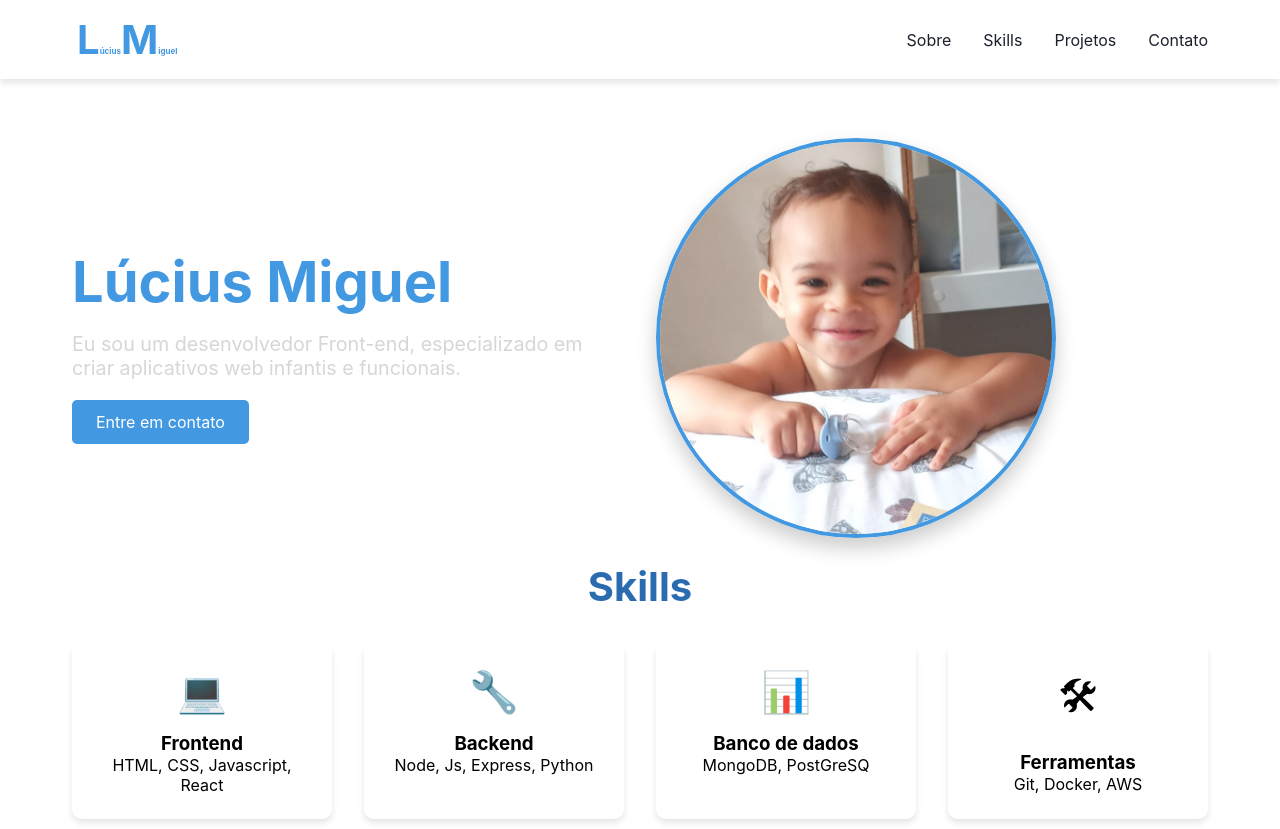
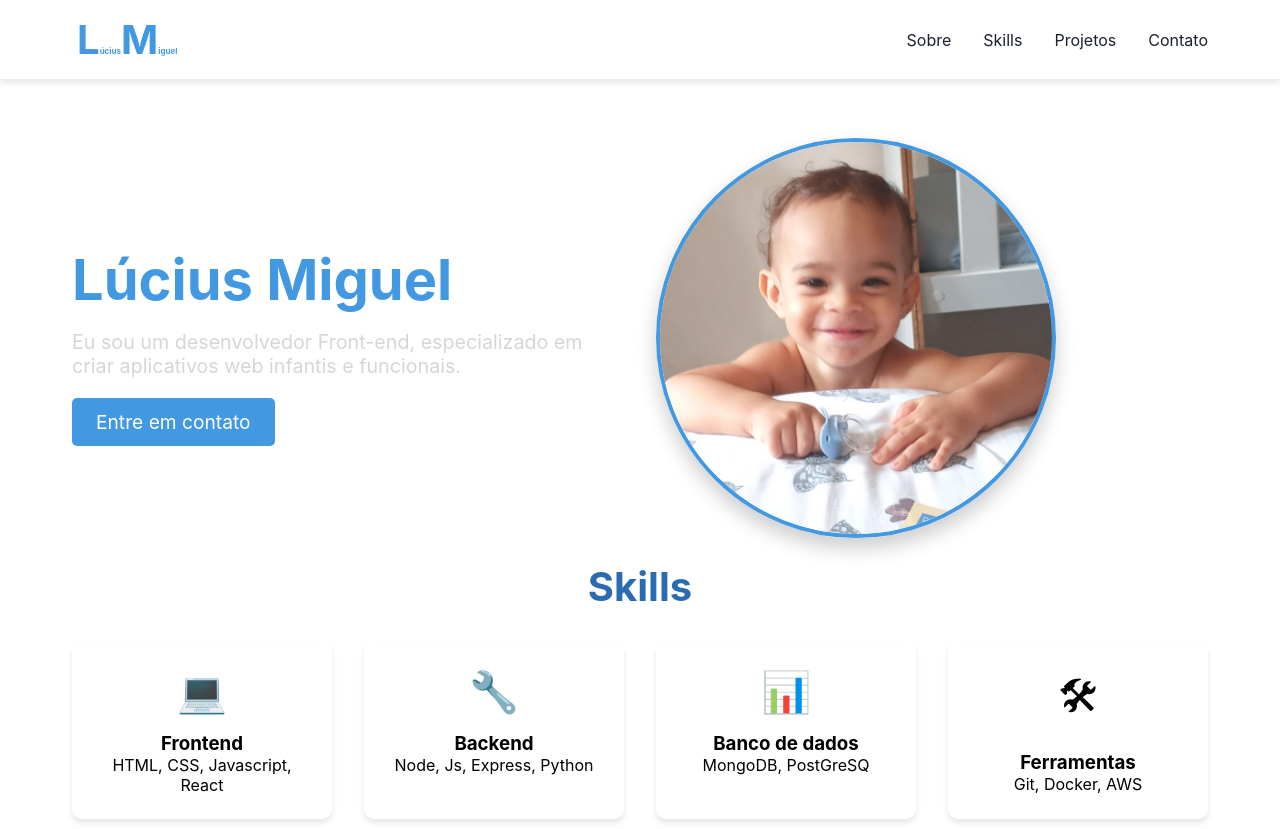
Before and after one commit to sitemota/site-Lucius, a plain HTML site: page index.html in a window 1280 px wide. Drawn offline with Linux system fonts and the light colour scheme.

Commit message:
Alteração no botão

```diff
--- a/estilo.css
+++ b/estilo.css
@@ -115,6 +115,7 @@ span {
     text-decoration: none;
     color: #fff;
     padding: 0.75rem 1.5rem;
+    font-size: 1.2rem;
     border-radius: 5px;
     transition: var(--transicao);
 }
@@ -163,6 +164,14 @@ span {
     margin-bottom: 1rem;
 }
 
+/*@media(max-width: 1200px){
+    .dev {
+        grid-template-columns: repeat(1, 1fr);
+        display: flex;
+        flex-direction: column;
+    }
+}
+*/
 @media(max-width: 768px) {
     .dev {
         grid-template-columns: repeat(1, 1fr);
```
